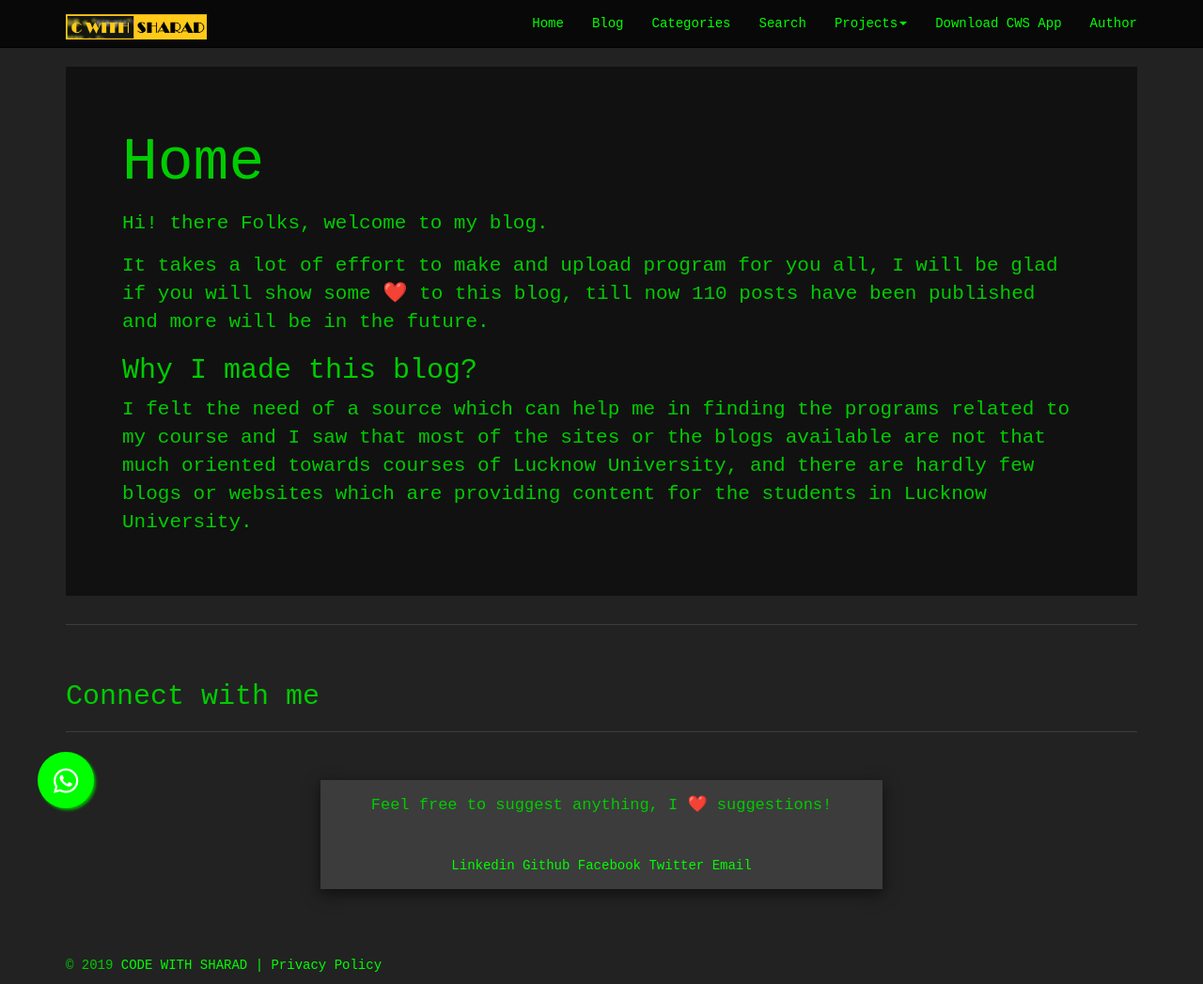
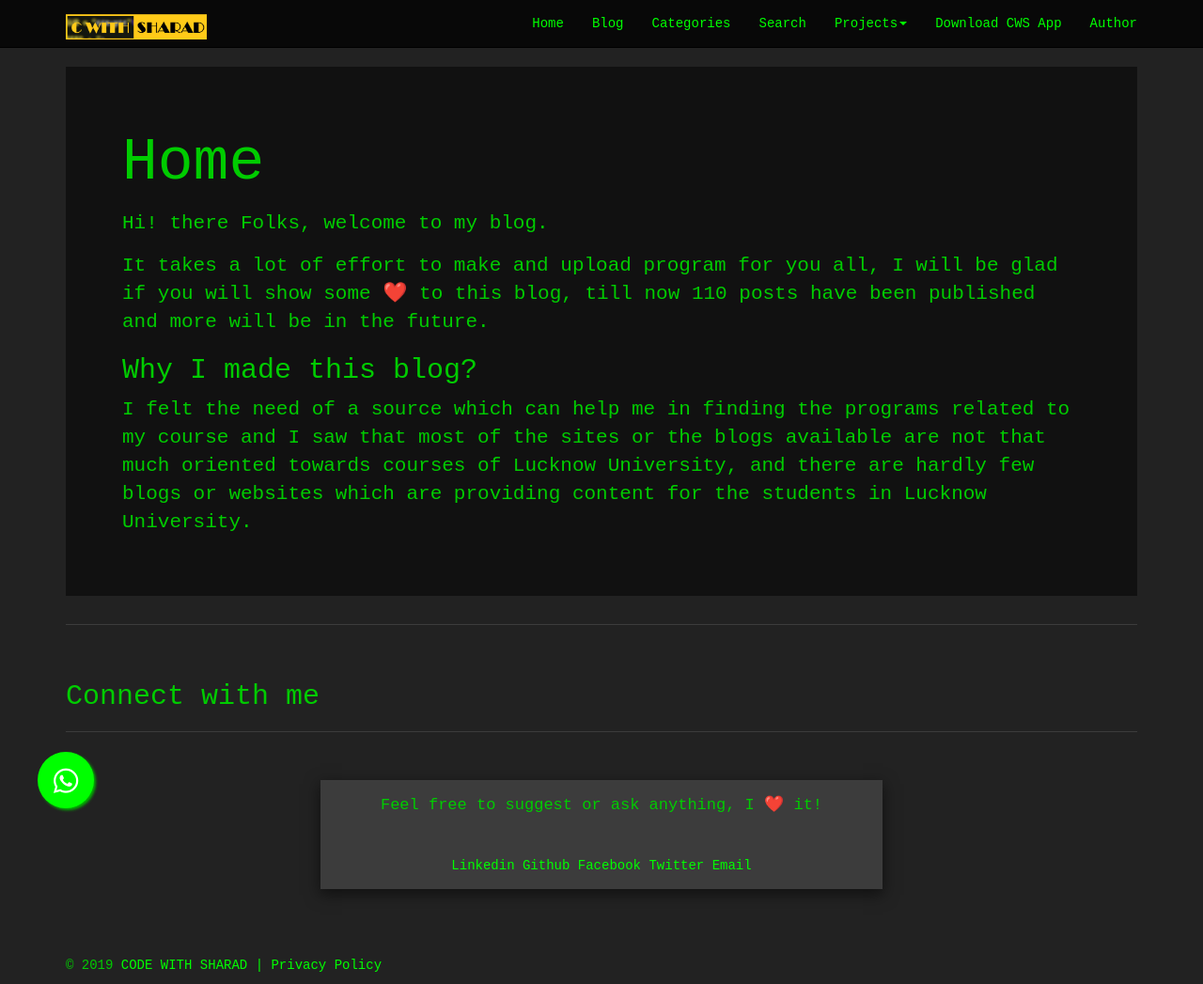
Before and after one commit to cwithsharad/cwithsharad.github.io, a Jekyll site: the page built from index.md, in a window 1280 px wide. Shown: the whole page at 94% size. Built offline with Jekyll 4.4.1, drawn with Linux system fonts in a browser that asks for light colours; nearby versions of some CDN libraries; emoji names are drawn with the system emoji font.

Commit message:
Update footer.html

```diff
--- a/_includes/footer.html
+++ b/_includes/footer.html
@@ -13,7 +13,7 @@
                     <div class="modal-dialog">
                         <div class="modal-content">
                             <div class="modal-header" style="text-align:center!important;">
-                                <h4 class="modal-title">Feel free to suggest anything, I :heart: suggestions!<h4>
+                                <h4 class="modal-title">Feel free to suggest or ask anything, I :heart: it!<h4>
                             </div>
                             <!-- <div class="modal-body"> -->
                                 <!-- <p></p> -->
```
